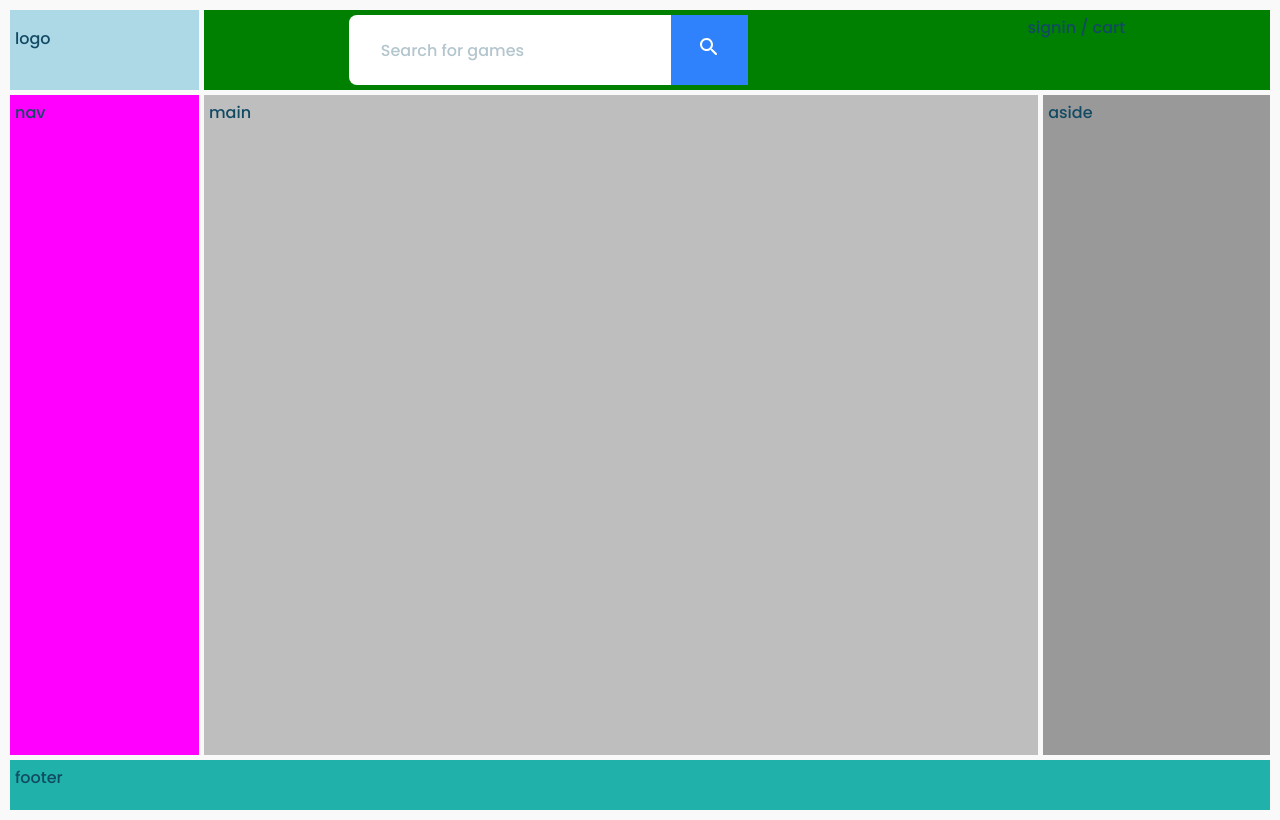
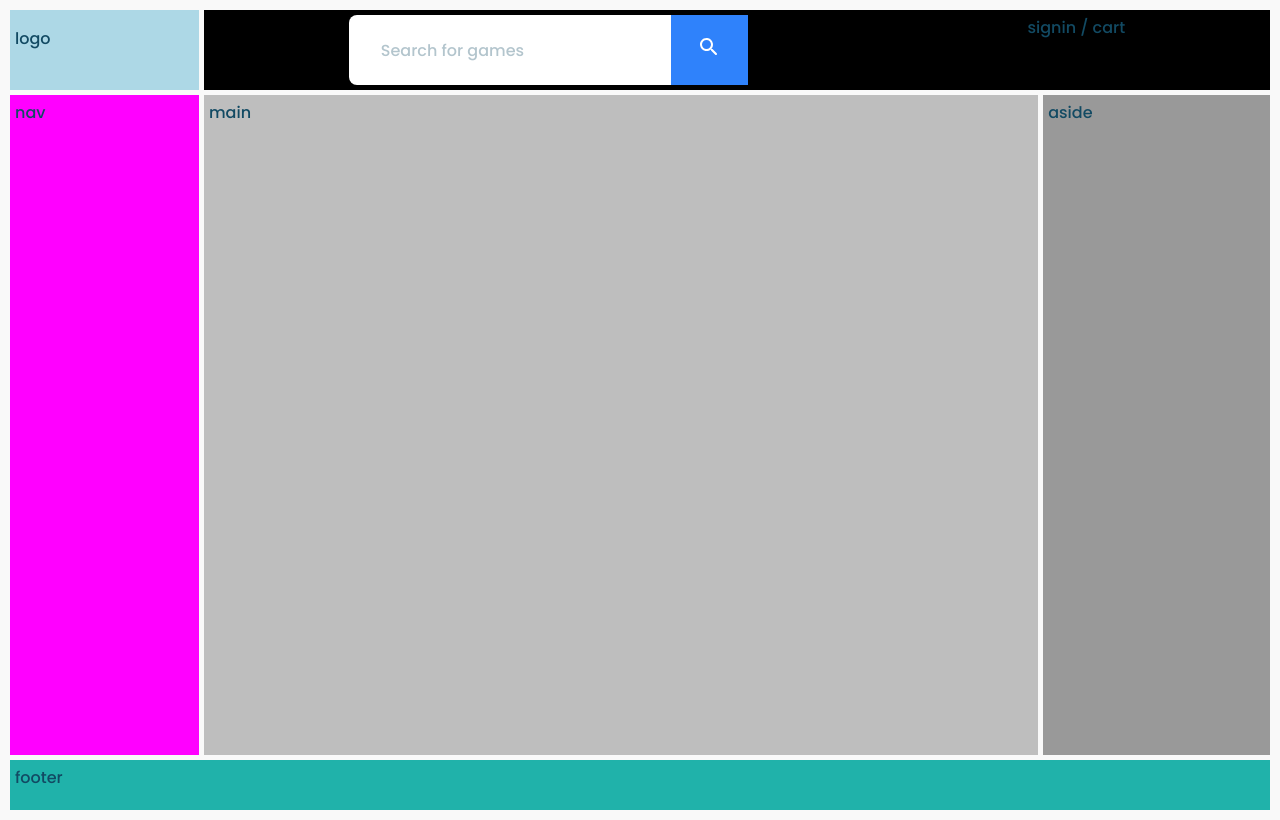
Before and after one commit to Mathew29/games4everyone, a Next.js app: page / in a window 1280 px wide. Built offline with nearby package versions, Linux system fonts and the light colour scheme.

Commit message:
change background color

```diff
--- a/src/components/Layout/Layout.module.css
+++ b/src/components/Layout/Layout.module.css
@@ -20,7 +20,7 @@
 
 .header {
     grid-area: header;
-    background-color: green;
+    background-color:black;
     padding: 5px;
 }
 
```
